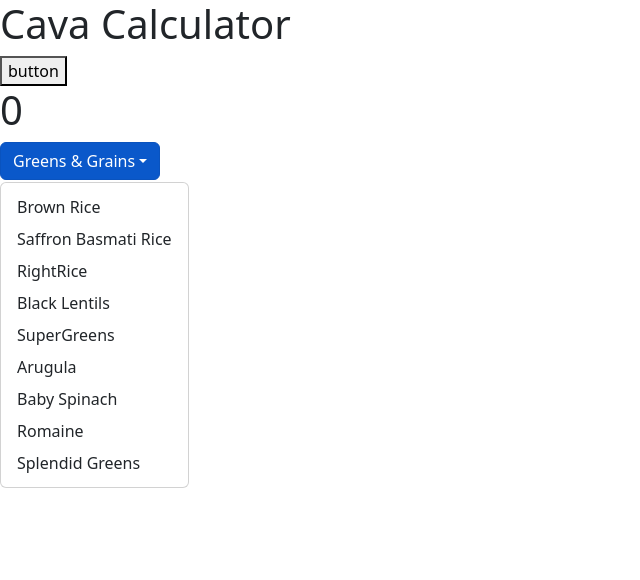
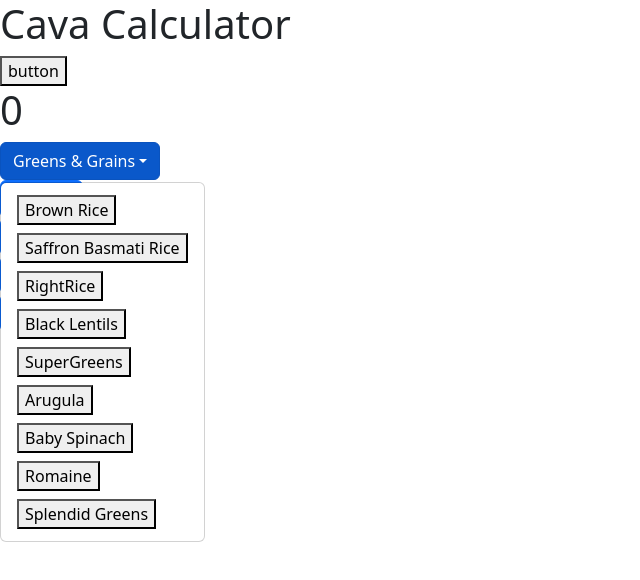
Before and after one commit to johnathanmann/cava-calculator, a React (Create React App) app: page /#/ in a window 1280 px wide. Both pictures are taken after a click on the button "Greens & Grains". Shown: the top 580 px of the page, without its empty margins (0-640 px from the left). Built offline with nearby package versions, Linux system fonts and the light colour scheme.

Commit message:
ADded dropdowns for each category

```diff
--- a/src/pages/Homepage.js
+++ b/src/pages/Homepage.js
@@ -4,6 +4,10 @@
 import nutrition from "../assets/nutrition.json"
 
 let greens = nutrition.filter(x => x.type === "greens & grains");
+let mains = nutrition.filter(x => x.type === "mains");
+let toppings = nutrition.filter(x => x.type === "toppings");
+let dips = nutrition.filter(x => x.type === "dips + spreads");
+let dressings = nutrition.filter(x => x.type === "dressings");
 
 export default function Homepage(){
   const [allValues, setAllValues] = useState({
@@ -19,7 +23,7 @@
  });
 
  const changeHandler = (e) => {
-  let value = nutrition.find(nutrition => nutrition.name === e);
+  var value = nutrition.find(nutrition => nutrition.name === e);
   console.log(value)
   setAllValues((allValues) => ({
     ...allValues,
@@ -37,7 +41,6 @@
 }
 
 
-console.log(greens)
     return(
       <div>
         <h1>Cava Calculator</h1>
@@ -45,12 +48,39 @@
         <h1>{allValues.calories}</h1>
         <Dropdown>
           <Dropdown.Toggle id="dropdown-basic">Greens & Grains</Dropdown.Toggle>
-          <Dropdown.Menu>
-          {greens.map((link, index)=>{
-              console.log(greens[index].name)
-                            return <Dropdown.Item>{greens[index].name}</Dropdown.Item>})}
-          </Dropdown.Menu>
-        </Dropdown>
+            <Dropdown.Menu>
+            {greens.map((item, index)=>{
+                              return <Dropdown.Item><button onClick={() => changeHandler(greens[index].name)}>{greens[index].name}</button></Dropdown.Item>})}
+            </Dropdown.Menu>
+          </Dropdown>
+          <Dropdown>
+            <Dropdown.Toggle id="dropdown-basic">Mains</Dropdown.Toggle>
+              <Dropdown.Menu>
+              {mains.map((item, index)=>{
+                                return <Dropdown.Item><button onClick={() => changeHandler(mains[index].name)}>{mains[index].name}</button></Dropdown.Item>})}
+              </Dropdown.Menu>
+          </Dropdown>
+          <Dropdown>
+            <Dropdown.Toggle id="dropdown-basic">Toppings</Dropdown.Toggle>
+              <Dropdown.Menu>
+              {toppings.map((item, index)=>{
+                                return <Dropdown.Item><button onClick={() => changeHandler(toppings[index].name)}>{toppings[index].name}</button></Dropdown.Item>})}
+              </Dropdown.Menu>
+          </Dropdown>
+          <Dropdown>
+            <Dropdown.Toggle id="dropdown-basic">Dips + Sauces</Dropdown.Toggle>
+              <Dropdown.Menu>
+              {dips.map((item, index)=>{
+                                return <Dropdown.Item><button onClick={() => changeHandler(dips[index].name)}>{dips[index].name}</button></Dropdown.Item>})}
+              </Dropdown.Menu>
+          </Dropdown>
+          <Dropdown>
+            <Dropdown.Toggle id="dropdown-basic">Dressings</Dropdown.Toggle>
+              <Dropdown.Menu>
+              {dressings.map((item, index)=>{
+                                return  <Dropdown.Item><button onClick={() => changeHandler(dressings[index].name)}>{dressings[index].name}</button></Dropdown.Item>})}
+              </Dropdown.Menu>
+          </Dropdown>
         </div>
     )
 }
```
